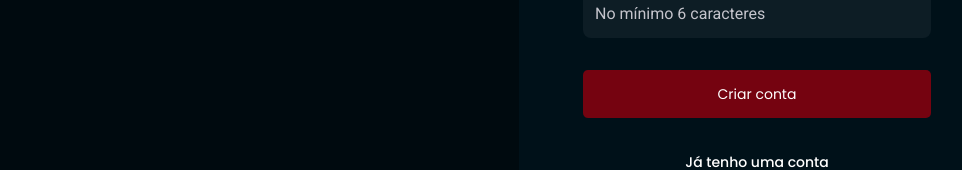
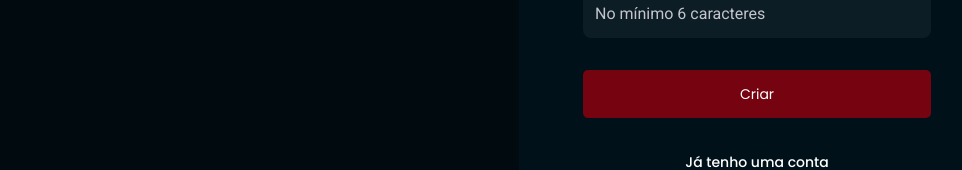
Before and after one commit to TamuraFelipe/frontend-foodexplorer, a React (Vite) app: page /register in a window 1280 px wide. Shown: the part 459-629 px from the top of the page, without its empty margins (177-1139 px from the left). Built offline with nearby package versions, Linux system fonts and the light colour scheme.

Commit message:
SignUp Page

```diff
--- a/src/pages/SignUp/index.jsx
+++ b/src/pages/SignUp/index.jsx
@@ -12,11 +12,15 @@ import logoSvg from '../../assets/logo.png';
 
 import { Input } from '../../components/Input';
 import { Button } from '../../components/Button';
+import { useAuth } from '../../hooks/auth';
 
 export const SignUp = () => {
   const [name, setName] = useState('');
   const [email, setEmail] = useState('');
   const [password, setPassword] = useState('');
+  const [loading, setLoading] = useState(false)
+
+
 
   const navigate = useNavigate();
 
@@ -30,9 +34,11 @@ export const SignUp = () => {
       return;
     }
 
+    setLoading(true)
     api.post("users", { name, email, password })
     .then( () => {
       alert("Usuário cadastrado com sucesso!")
+      setLoading(false);
       navigate("/");
     })
     .catch( error => {
@@ -73,11 +79,9 @@ export const SignUp = () => {
         title="Senha"
         onChange={ ({target}) => setPassword(target.value)}
         />
-        <Button
-        title="Criar conta"
-        type="button"
-        onClick={handleSignUp}
-        />
+        {
+          loading ? <Button title="Criando" type="button" disabled/> : <Button title="Criar" type="button" onClick={handleSignUp} />
+        }
         <a href="/">Já tenho uma conta</a>
       </Form>
     </Container>
```
